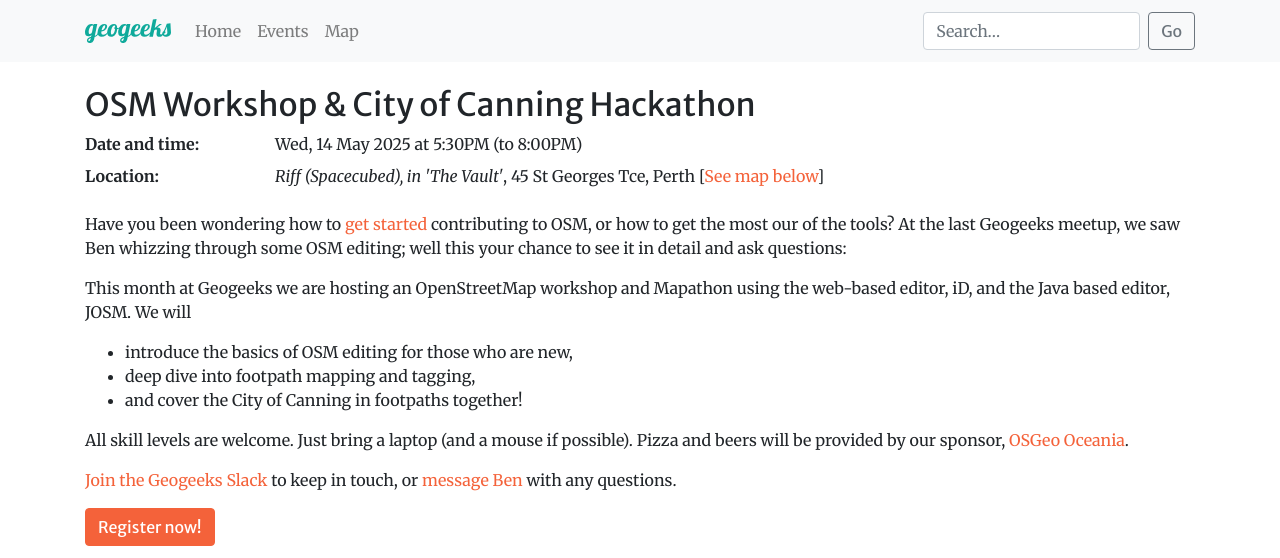
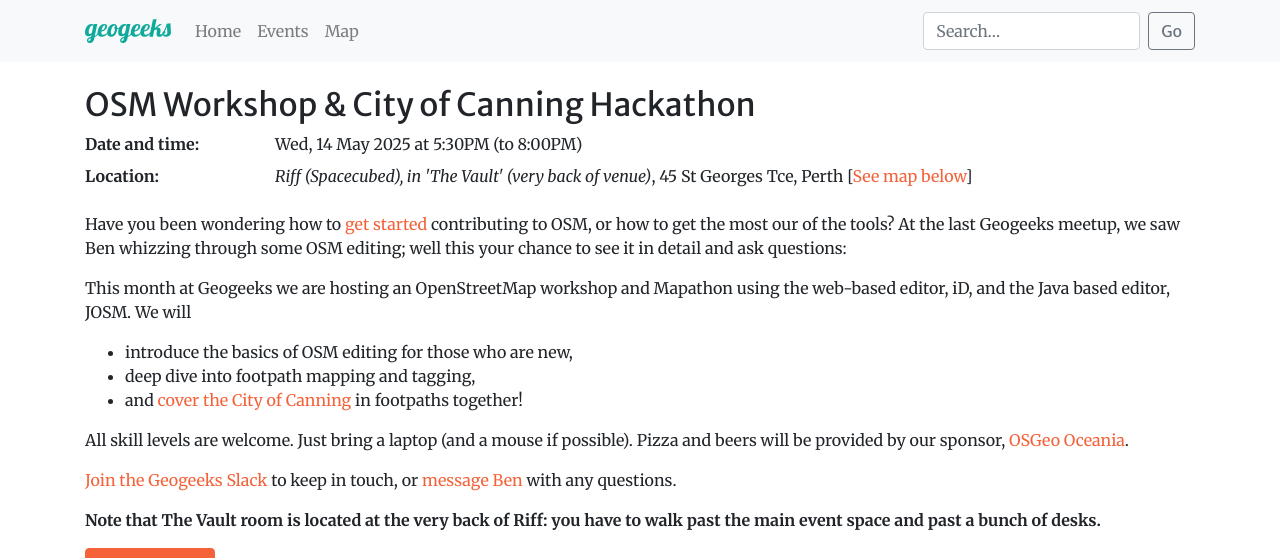
Before and after one commit to geogeeks-au/geogeeks-au.github.io, a Jekyll site: the page built from 2025/0514_osm-hackathon-city-of-canning.md, in a window 1280 px wide, cut to the strip 0-558 px from the top of the page. Built offline with Jekyll 4.4.1, drawn with Linux system fonts in a browser that asks for light colours; comment, search, counter and statistics services are not loaded.

Commit message:
Update 0514_osm-hackathon-city-of-canning.md

```diff
--- a/2025/0514_osm-hackathon-city-of-canning.md
+++ b/2025/0514_osm-hackathon-city-of-canning.md
@@ -4,7 +4,7 @@
 start_time: 2025-05-14 17:30
 end_time: 2025-05-14 20:00
 location:
-    name: "Riff (Spacecubed), in 'The Vault'"
+    name: "Riff (Spacecubed), in 'The Vault' (very back of venue)"
     address: 45 St Georges Tce, Perth
     latitude: -31.955841
     longitude: 115.85898
@@ -19,12 +19,14 @@
 
 - introduce the basics of OSM editing for those who are new,
 - deep dive into footpath mapping and tagging,
-- and cover the City of Canning in footpaths together!
+- and [cover the City of Canning](https://tasks.smartcitiestransport.com/projects/73) in footpaths together!
 
 All skill levels are welcome. Just bring a laptop (and a mouse if possible). Pizza and beers will be provided by our sponsor, [OSGeo Oceania][osgeo].
 
 [Join the Geogeeks Slack][slack] to keep in touch, or [message Ben][msg-ben] with any questions.
 
+**Note that The Vault room is located at the very back of Riff: you have to walk past the main event space and past a bunch of desks.**
+
 [osgeo]: https://osgeo-oceania.org/
 [starting]: https://wiki.openstreetmap.org/wiki/Perth/Social_Mapping_Sunday#Getting_Started
 [msg-ben]: https://www.openstreetmap.org/message/new/BudgieInWA
```
